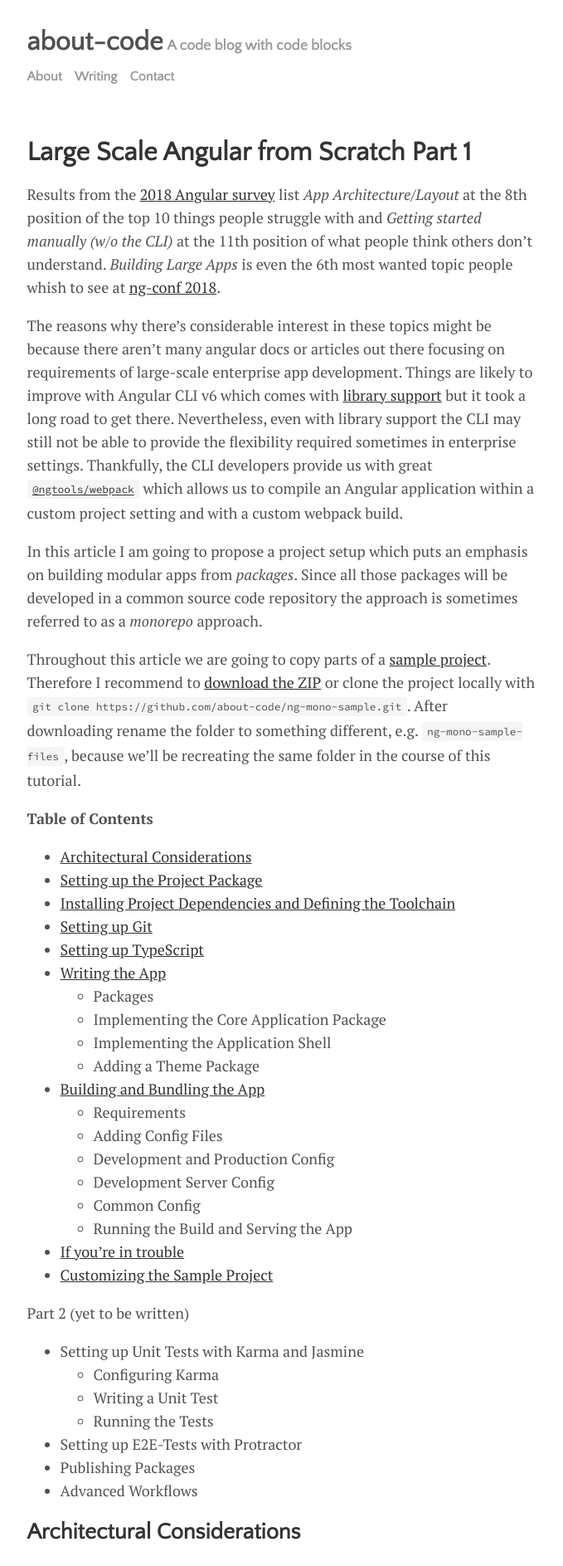
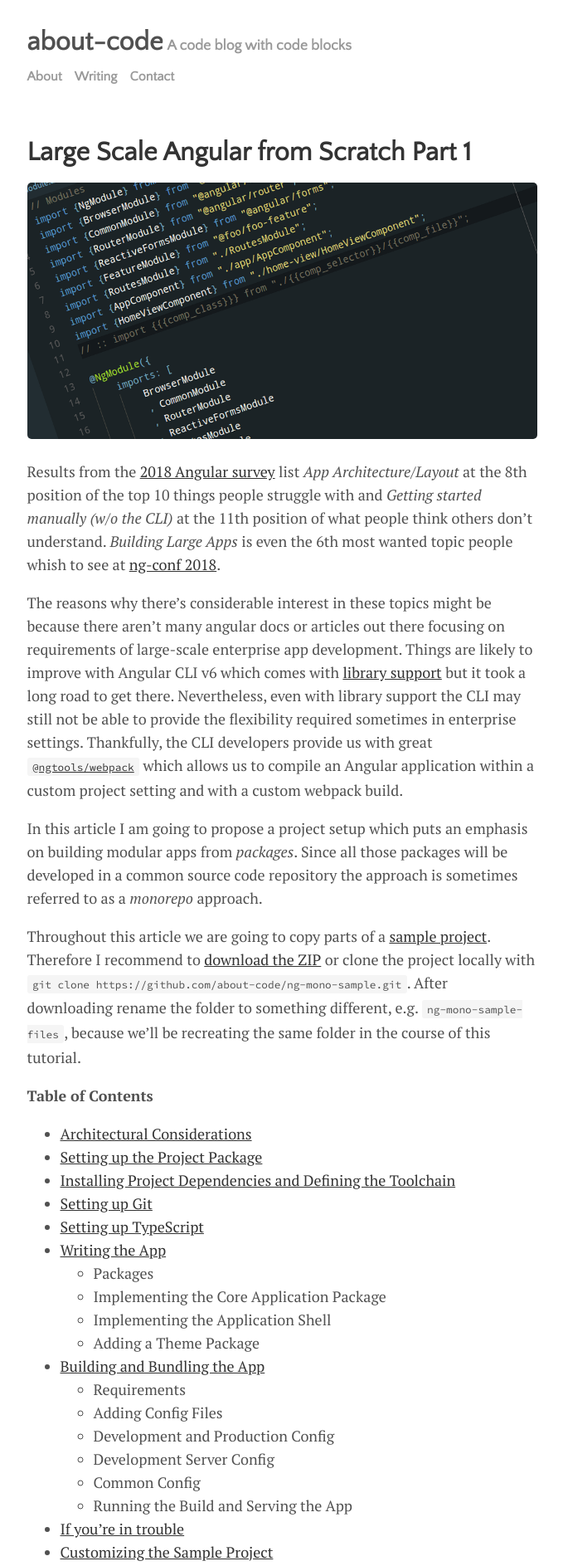
Before and after one commit to about-code/about-code.github.io, a Jekyll site: the page built from _posts/2018-04-28-large-scale-angular.md, in a window 1280 px wide. Shown: the top 1887 px of the page at 83% size, without its empty margins (300-979 px from the left). Built offline with Jekyll 4.4.1, drawn with Linux system fonts in a browser that asks for light colours.

Commit message:
Add illustrative image

```diff
--- a/_posts/2018-04-28-large-scale-angular.md
+++ b/_posts/2018-04-28-large-scale-angular.md
@@ -3,6 +3,7 @@ layout: post
 title:  "Large Scale Angular from Scratch Part 1"
 date:   2018-04-28 14:28:00 +0200
 categories: web-development javascript angular
+image: 2018-04-28-large-scale-angular/article.png
 ---
 
 Results from the <a href="https://www.ng-conf.org/survey-results-angular-community/" target="_blank">2018 Angular survey</a> list *App Architecture/Layout* at the 8th position of the top 10 things people struggle with and *Getting started manually (w/o the CLI)* at the 11th position of what people think others don't understand. *Building Large Apps* is even the 6th most wanted topic people whish to see at [ng-conf 2018](https://www.ng-conf.org).
```
Also changed, not shown: assets/img/2018-04-28-large-scale-angular/article.png (added), images/2018-05-01-large-scale-angular/webpack-config.png (deleted).
